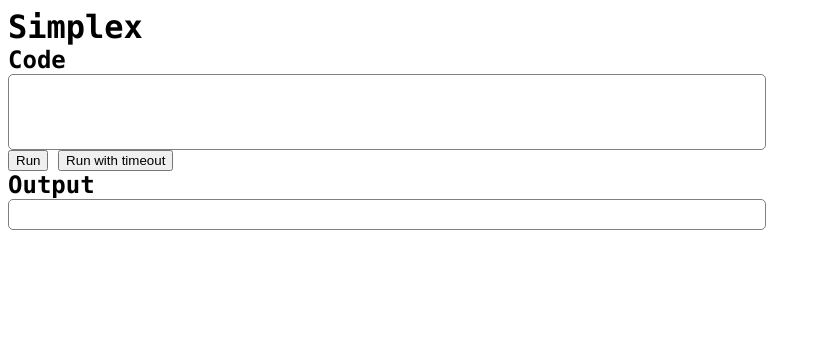
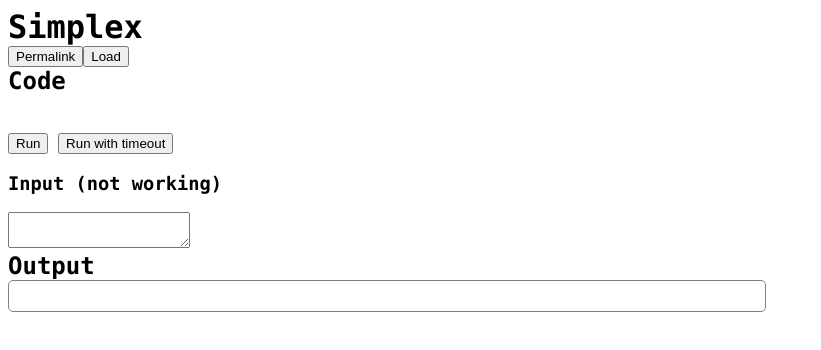
Before and after one commit to ConorOBrien-Foxx/Simplex, a plain HTML site: page index.html in a window 1280 px wide. Shown: the whole page, without its empty margins (0-821 px from the left). Drawn offline with Linux system fonts and the light colour scheme.

Commit message:
Update index.html

```diff
--- a/index.html
+++ b/index.html
@@ -10,14 +10,45 @@
 <body>
 	<div id="container">
 		<h1>Simplex</h1>
+		<button onclick="save()">Permalink</button><button onclick="load()">Load</button>
 		<h2>Code</h2>
-		<div id="wrap"><textarea id="code"></textarea></div>
+		<div class="wrap"><textarea id="code"></textarea></div>
 		<button id="submit">Run</button>
 		<button id="full">Run with timeout</button>
+		<h3>Input (not working)</h3>
+		<div class="wrap"><textarea id="input"></textarea></div>
 		<h2>Output</h2>
 		<div id="output" class="mono"></div>
 	</div>
 	<script>
+	// from tryitonline.net
+	function load(){
+		if(location.hash){
+			var hash = location.hash.slice(1).split("&").map(function(r){
+				r=r.split("=");
+				if(r[0]=="code") document.getElementById("code").value = decode(r[1]);
+				if(r[0]=="input") document.getElementById("input").value = decode(r[1]);
+			});
+		}
+	}
+
+	function save(){
+		var a = document.getElementById("code").value;
+		var b = document.getElementById("input").value;
+		location.hash = "#"+
+						[a?"code="+encode(a):"",
+						b?"input="+encode(b):""].filter(function(x){return x}).join("&");
+	}
+
+	function encode(string) {
+		return btoa(unescape(encodeURIComponent(string))).replace(/=/g,"").replace(/\+/g,"-").replace(/\//g,"_");
+	}
+
+	function decode(string) {
+		return decodeURIComponent(escape(atob(unescape(string).replace(/-/g, "+").replace(/_/g, "/"))));
+	}
+
+	// end from tryitonline.net
 		var button  = document.getElementById("submit");
 		var button2 = document.getElementById("full");
 		var output  = document.getElementById("output");
```
